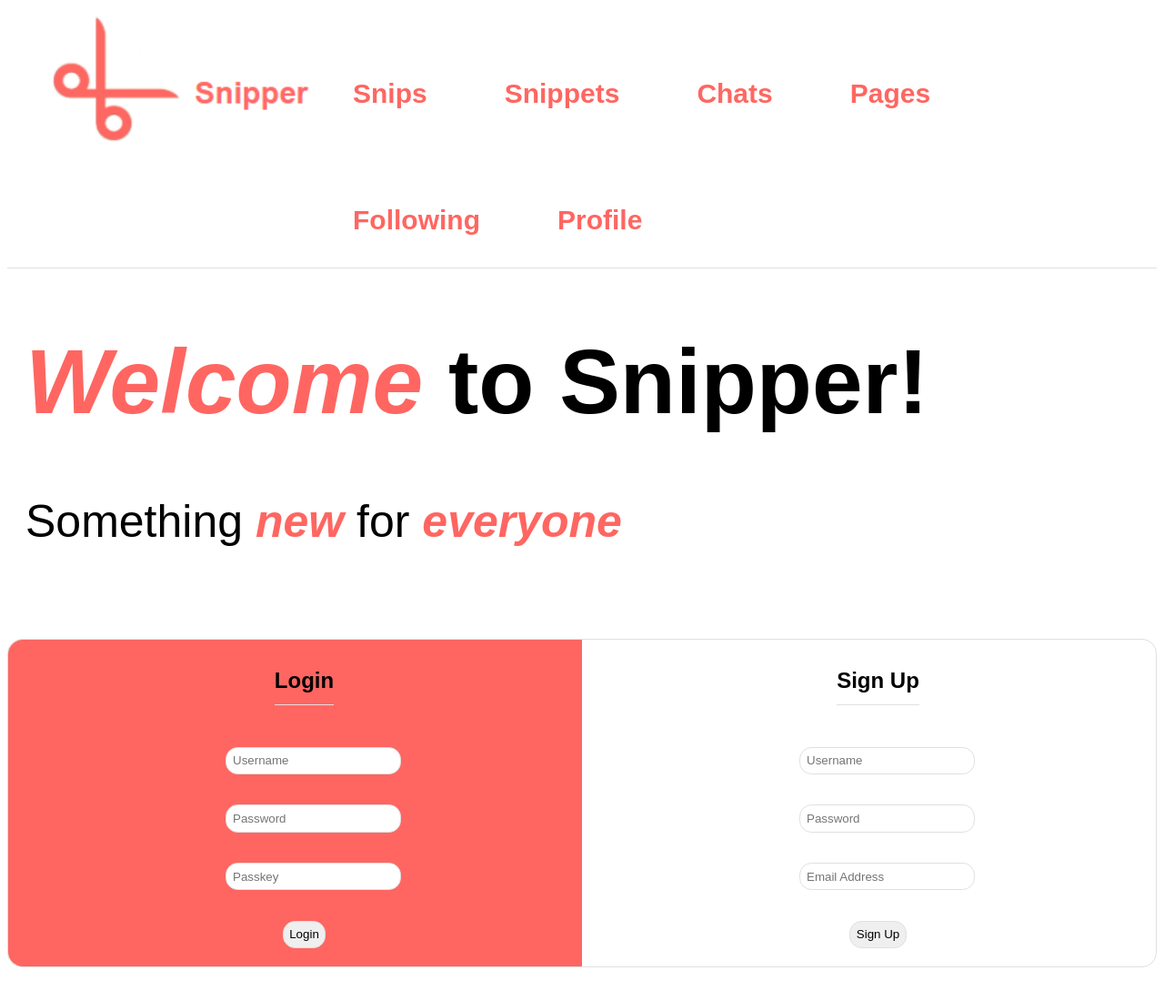
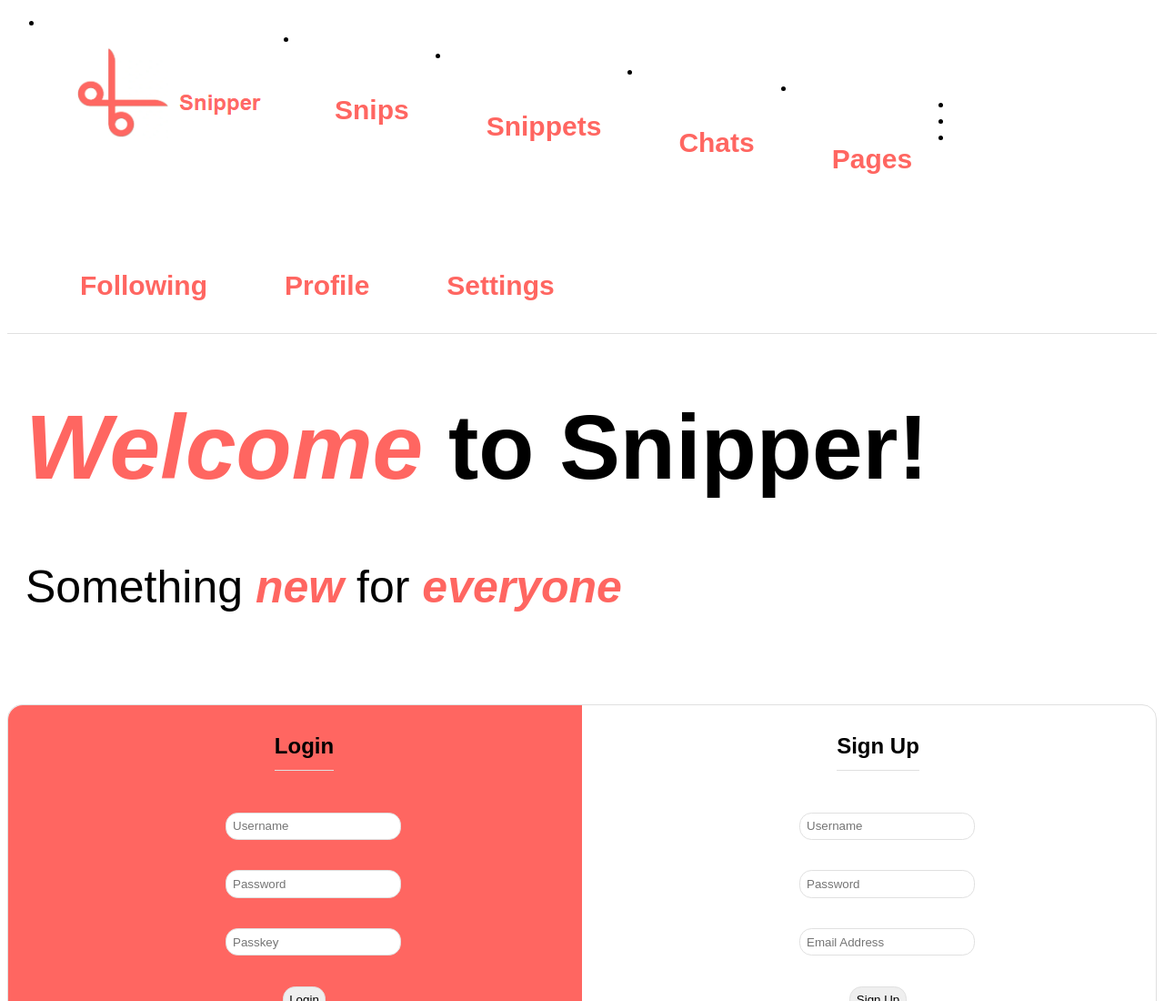
Before and after one commit to BossAgent101/Snipper, a plain HTML site: page index.html in a window 1280 px wide. Shown: the top 1100 px of the page at 91% size. Drawn offline with Linux system fonts and the light colour scheme.

Commit message:
Fixed stuff

```diff
--- a/index.html
+++ b/index.html
@@ -5,31 +5,51 @@
     <meta name="viewport" content="width=device-width, initial-scale=1.0">
     <title>HomePage</title>
     <link rel="stylesheet" href="style.css">
+    <noscript>You need to enable JavaScript to use this application.</noscript>
 </head>
 <body>
     <nav>
         <ul id="navbar">
-            <a id="listItem" href="">
+            <li>
+                <a class="listItem" href="">
                     <img id="logo" src="Screenshot 2026-04-08 163050.png" alt="dsf">
                 </a>
+            </li>
+            <li>
                 <a class="listItem" href="">
                     <h2>Snips</h2>
                 </a>
+            </li>
+            <li>
                 <a class="listItem" href="">
                     <h2>Snippets</h2>
                 </a>
+            </li>
+            <li>
                 <a class="listItem" href="">
                     <h2>Chats</h2>
                 </a>
+            </li>
+            <li>
                 <a class="listItem" href="">
                     <h2>Pages</h2>
                 </a>
+            </li>
+            <li>
                 <a class="listItem" href="">
                     <h2>Following</h2>
                 </a>
+            </li>
+            <li>
                 <a class="listItem" href="profile.html">
                     <h2>Profile</h2>
                 </a>
+            </li>
+            <li>
+                <a class="listItem" href="settings.html">
+                    <h2>Settings</h2>
+                </a>
+            </li>
         </ul>
     </nav>
     <main>
@@ -39,6 +59,7 @@
         </div>
         <div class="welcome">
             <div id="login">
+                <div class="sliderThingy"></div> <!-- this is the thingy that moves when you click "I already have an account" or "I need to make an account" -->
                 <h2 class="subheading">Login</h2>
                 <form class="formForLoginOrSignUp" action="">
                     <input id="loginUsername" class="form-input" type="text" placeholder="Username">
@@ -56,7 +77,7 @@
                     <input id="signUpPassword" class="form-input" type="text" placeholder="Password">
                     <input id="signUpEmail" class="form-input" type="text" placeholder="Email Address">
                     <div>
-                        <input class="form-input form-submit" type="submit" value="Sign Up">
+                        <input class="form-input form-submit" type="submit" value="Sign Up" onsubmit="submitSignUp()">
                     </div>
                 </form>
             </div>
```
Lines whose indentation alone changed are shown as unchanged.
